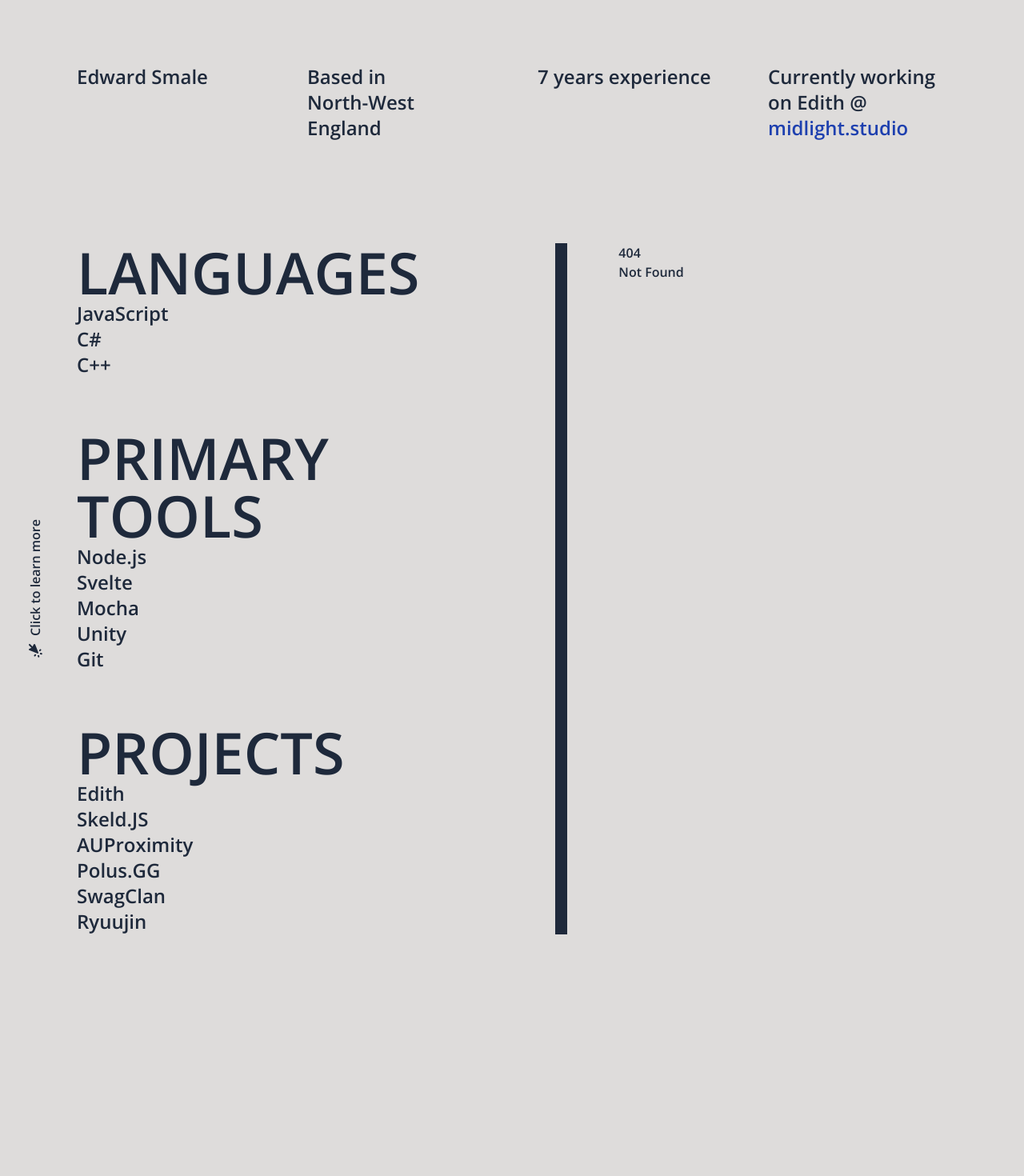
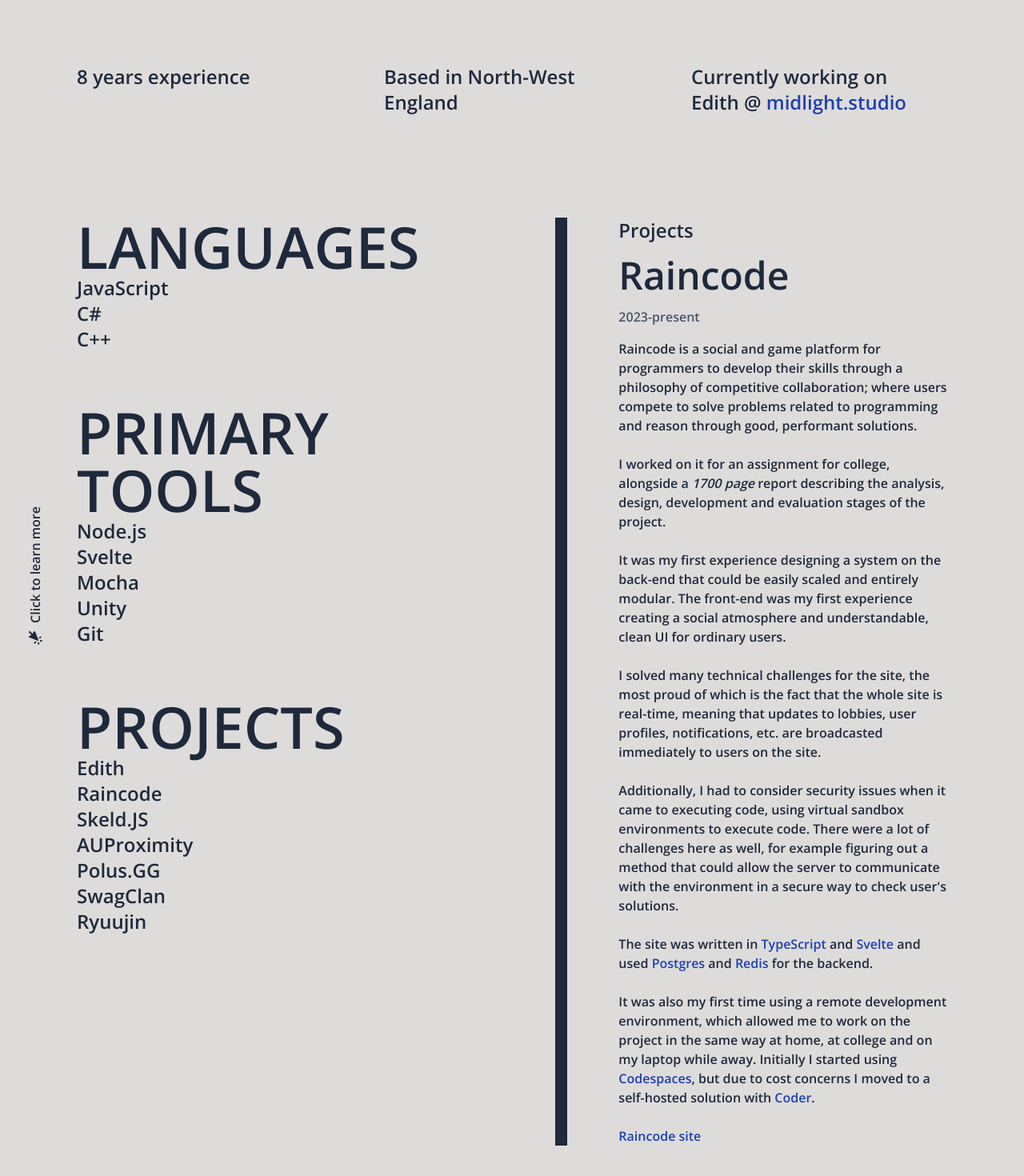
Before and after one commit to edqx/portfolio, a SvelteKit app: page /p/raincode in a window 1280 px wide. Before the commit this address had no page. Shown: the part 832-2302 px from the top of the page at 80% size. Before the commit the page ends 2128 px from the top, so only its background shows below. Built offline with nearby package versions, Linux system fonts and the light colour scheme.

Commit message:
Add Raincode

```diff
--- a/src/routes/+layout.svelte
+++ b/src/routes/+layout.svelte
@@ -19,7 +19,7 @@
     <div class="flex flex-col gap-8 h-full">
         <div class="flex flex-col gap-8">
             <div class="flex flex-col">
-                <span class="text-5xl sm:text-7xl">WEAKEYES</span>
+                <span class="text-5xl sm:text-7xl">Edward Smale</span>
                 <span class="text-2xl">Full-stack developer</span>
             </div>
             <div class="flex flex-col">
@@ -31,20 +31,20 @@
         </div>
     </div>
     <div class="py-32 px-0 sm:px-16 flex flex-col gap-16">
-        <div class="grid grid-cols-1 sm:grid-cols-2 lg:grid-cols-4 auto-rows-auto gap-16 mb-16">
-            <span class="text-2xl max-w-xs">Edward Smale</span>
+        <div class="grid grid-cols-1 sm:grid-cols-2 lg:grid-cols-3 auto-rows-auto gap-16 mb-16">
+            <span class="text-2xl max-w-xs">8 years experience</span>
             <span class="text-2xl max-w-xs">Based in <span class="whitespace-nowrap">North-West</span> England</span>
-            <span class="text-2xl max-w-xs">7 years experience</span>
             <span class="text-2xl max-w-xs">Currently working on Edith&nbsp;@ <a href="https://midlight.studio" class="text-blue-800 hover:underline">midlight.studio</a></span>
         </div>
         <div class="flex-col flex lg:flex-row gap-8 lg:gap-16 items-center relative w-full">
+            <div class="flex items-center self-start">
                 <div class="absolute -left-16 hidden items-center gap-2 learn-more sm:flex">
                     <div class="-rotate-180" style="transform: rotate(var(--tw-rotate));">
                         <Click/>
                     </div>
                     <span>Click to learn more</span>
                 </div>
-            <div class="flex flex-col self-start">
+                <div class="flex flex-col">
                     <div class="flex flex-col gap-8 sm:gap-16">
                         <div class="flex flex-col">
                             <!-- TODO: Scroll on mobile to the content -->
@@ -64,11 +64,13 @@
                         <div class="flex flex-col">
                             <span class="text-4xl sm:text-7xl">PROJECTS</span>
                             <a href="/p/edith" class="text-slate-800 text-2xl">Edith</a>
+                            <a href="/p/raincode" class="text-slate-800 text-2xl">Raincode</a>
                             <a href="/p/skeldjs" class="text-slate-800 text-2xl">Skeld.JS</a>
                             <a href="/p/aup" class="text-slate-800 text-2xl">AUProximity</a>
                             <a href="/p/pgg" class="text-slate-800 text-2xl">Polus.GG</a>
                             <a href="/p/swagclan" class="text-slate-800 text-2xl">SwagClan</a>
                             <a href="/p/ryuujin" class="text-slate-800 text-2xl">Ryuujin</a>
+                        </div>
                     </div>
                 </div>
             </div>
--- /dev/null
+++ b/src/routes/p/raincode/+page.svelte
@@ -0,0 +1,38 @@
+<svelte:head>
+    <title>Raincode | weakey.es</title>
+</svelte:head>
+
+<div class="flex flex-col gap-4">
+    <span class="text-2xl">Projects</span>
+    <h1 class="text-5xl">Raincode</h1>
+    <span class="text-1xl text-slate-600">2023-present</span>
+
+    <p>
+        Raincode is a social and game platform for programmers to develop their skills through a philosophy of
+        competitive collaboration; where users compete to solve problems related to programming and reason through
+        good, performant solutions.
+        <br><br>
+        I worked on it for an assignment for college, alongside a <em>1700 page</em> report describing
+        the analysis, design, development and evaluation stages of the project.
+        <br><br>
+        It was my first experience designing a system on the back-end that could be easily scaled and entirely modular.
+        The front-end was my first experience creating a social atmosphere and understandable, clean UI for ordinary users.
+        <br><br>
+        I solved many technical challenges for the site, the most proud of which is the fact that the whole site is
+        real-time, meaning that updates to lobbies, user profiles, notifications, etc. are broadcasted immediately to
+        users on the site.
+        <br><br>
+        Additionally, I had to consider security issues when it came to executing code, using virtual sandbox environments
+        to execute code. There were a lot of challenges here as well, for example figuring out a method that could allow
+        the server to communicate with the environment in a secure way to check user's solutions.
+        <br><br>
+        The site was written in <a href="/l/js">TypeScript</a> and <a href="/t/svelte">Svelte</a> and used
+        <a href="https://www.postgresql.org/">Postgres</a> and <a href="https://redis.io/">Redis</a> for the backend.
+        <br><br>
+        It was also my first time using a remote development environment, which allowed me to work on the project in the
+        same way at home, at college and on my laptop while away. Initially I started using <a href="https://github.com/features/codespaces">Codespaces</a>,
+        but due to cost concerns I moved to a self-hosted solution with <a href="https://coder.com/">Coder</a>.
+        <br><br>
+        <a href="https://raincode.midlight.studio">Raincode site</a>
+    </p>
+</div>
--- a/src/routes/p/skeldjs/+page.svelte
+++ b/src/routes/p/skeldjs/+page.svelte
@@ -54,7 +54,7 @@
         It was hosted on <a href="https://vercel.com">Vercel</a>, and used Google's <a href="https://firebase.google.com">Firebase</a>
         platform to allow users to easy share packets and debugging information.
         <br><br>
-        <a href="https://amongus-debugger.weakeyes.dev">AUDebugger website</a><br>
+        <a href="https://amongus-debugger.vercel.app">AUDebugger website</a><br>
         <a href="https://github.com/edqx/amongus-debugger">GitHub repo</a>
     </p>
 
```
Lines whose indentation alone changed are shown as unchanged.
